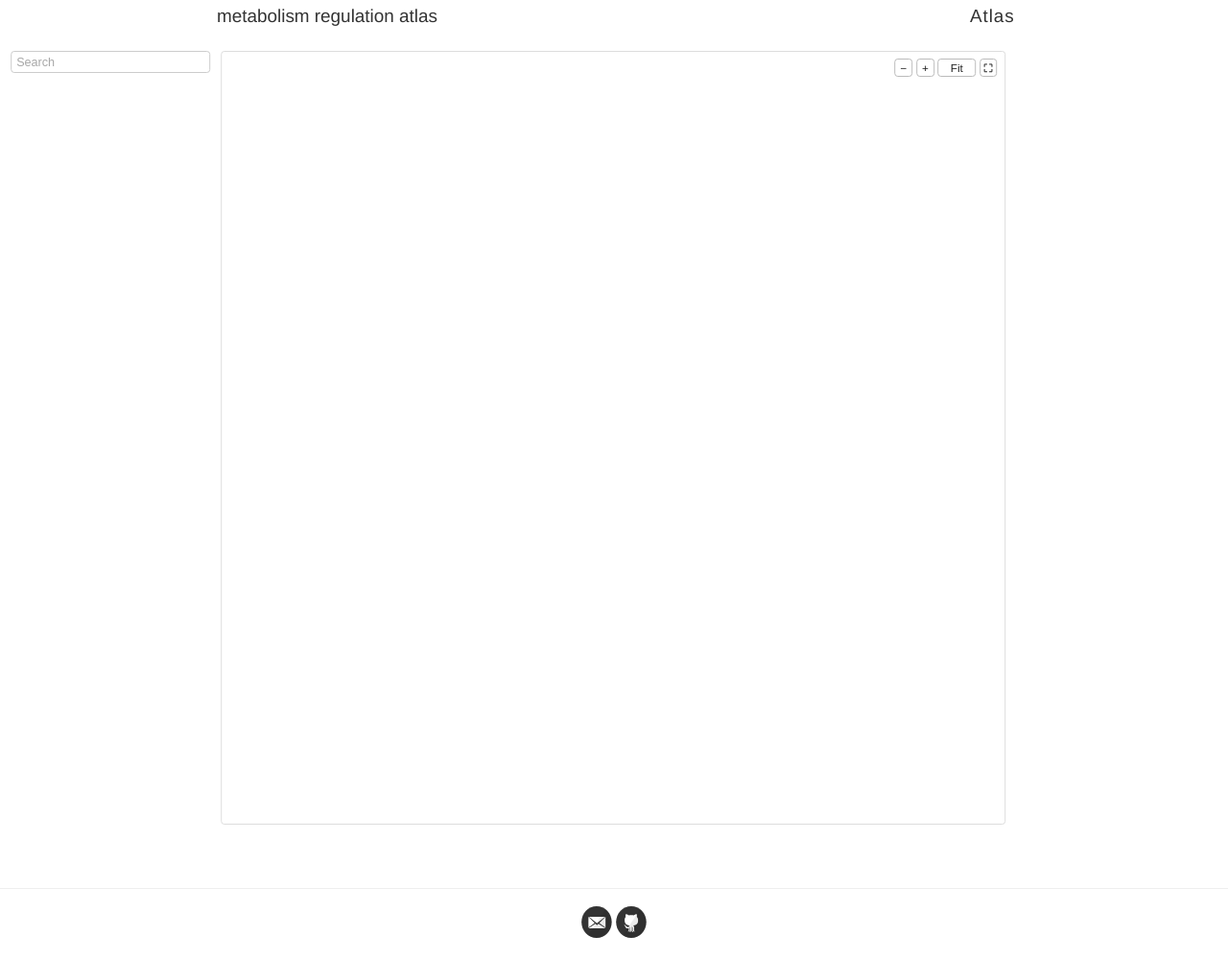
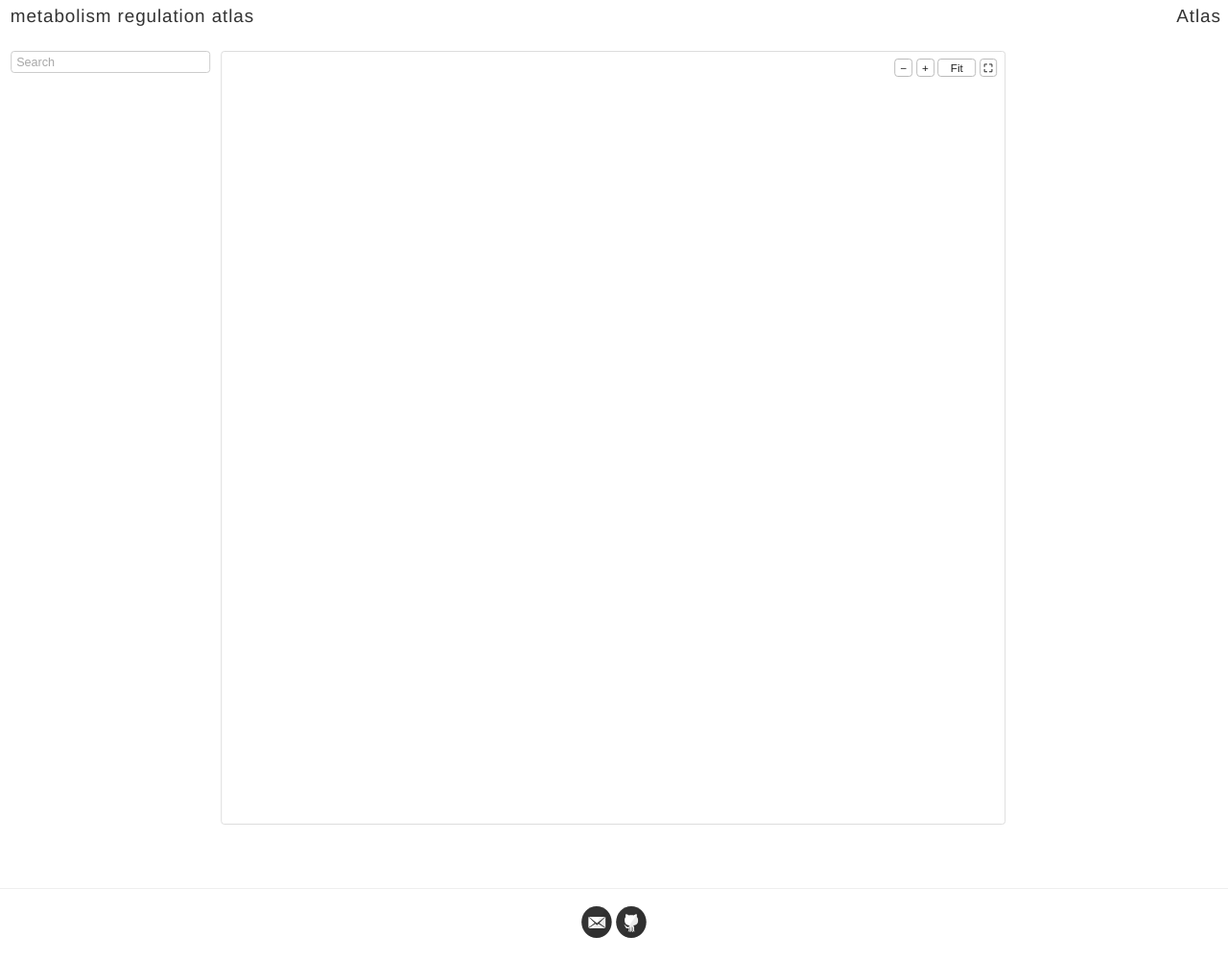
Before and after one commit to mreg-atlas/mreg-atlas.github.io, a Jekyll site: the page built from pages/atlas.html, in a window 1280 px wide. Shown: the whole page at 96% size. Built offline with Jekyll 4.4.1, drawn with Linux system fonts in a browser that asks for light colours.

Commit message:
Header: name back in Helvetica Neue light, no subtitle in the tab title, header as wide as the viewer
Co-Authored-By: Claude Opus 5.5 <noreply@anthropic.com>
Claude-Session: https://claude.ai/code/session_01RZmt2RxYtbEKthWjBaKgeZ

```diff
--- a/_layouts/default.html
+++ b/_layouts/default.html
@@ -1,7 +1,7 @@
 <!DOCTYPE html>
 <html>
   <head>
-    {% comment %} Sub-sites (front matter masthead: <key>, `_data/mastheads.yml`: the pattern pages, user 2026-10-30, the Eicosanoid Atlas, user 2026-11-01) have their own name and top bar; a masthead without a name (the Converter's, user 2026-11-02) keeps the site's name, subtitle and logo and has only its own menu; every other page keeps the site's, unchanged. {% endcomment %}{% assign mh = site.data.mastheads[page.masthead] %}{% if mh.name %}{% assign mh_name = mh.name %}{% assign mh_description = mh.description %}{% assign mh_home = mh.home %}{% else %}{% assign mh_name = site.name %}{% assign mh_description = site.description %}{% assign mh_home = "/" %}{% endif %}<title>{% if page.title %}{{ page.title }} – {% endif %}{{ mh_name }} – {{ mh_description }}</title>
+    {% comment %} Sub-sites (front matter masthead: <key>, `_data/mastheads.yml`: the pattern pages, user 2026-10-30, the Eicosanoid Atlas, user 2026-11-01) have their own name and top bar; a masthead without a name (the Converter's, user 2026-11-02) keeps the site's name, subtitle and logo and has only its own menu; every other page keeps the site's, unchanged. {% endcomment %}{% assign mh = site.data.mastheads[page.masthead] %}{% if mh.name %}{% assign mh_name = mh.name %}{% assign mh_description = mh.description %}{% assign mh_home = mh.home %}{% else %}{% assign mh_name = site.name %}{% assign mh_description = site.description %}{% assign mh_home = "/" %}{% endif %}<title>{% if page.title %}{{ page.title }} – {% endif %}{{ mh_name }}{% if mh.name %} – {{ mh_description }}{% endif %}</title>
 
     {% include meta.html %}
 
--- a/style.scss
+++ b/style.scss
@@ -191,6 +191,13 @@ img {
   margin-bottom: 12px;
 }
 
+// The header as wide as the Atlas viewer, its edges on the viewer's (user, 2026-11-09)
+.wrapper-masthead .container {
+  max-width: none;
+  width: min(100vw / var(--zoom, 1) - 32px, 2000px);
+  padding: 0;
+}
+
 .masthead {
   padding: 6px 0;
 
@@ -226,15 +233,16 @@ img {
   }
 }
 
-// The site's name in the page's own font, small letters, no logo or subtitle (user, 2026-11-09)
+// The site's name in small letters, no logo or subtitle (user, 2026-11-09)
 .site-name {
   margin: 0;
   color: $darkGray;
   cursor: pointer;
-  font-family: $helvetica; // the page's own font (headings take Helvetica Neue)
-  font-weight: 400;
+  font-family: $helveticaNeue;
+  font-weight: 300;
   font-size: 21px;
   line-height: 1.25;
+  letter-spacing: 1px;
 }
 
 .site-description {
```
Also changed, not shown: CLAUDE.md (+1 -1 lines).
